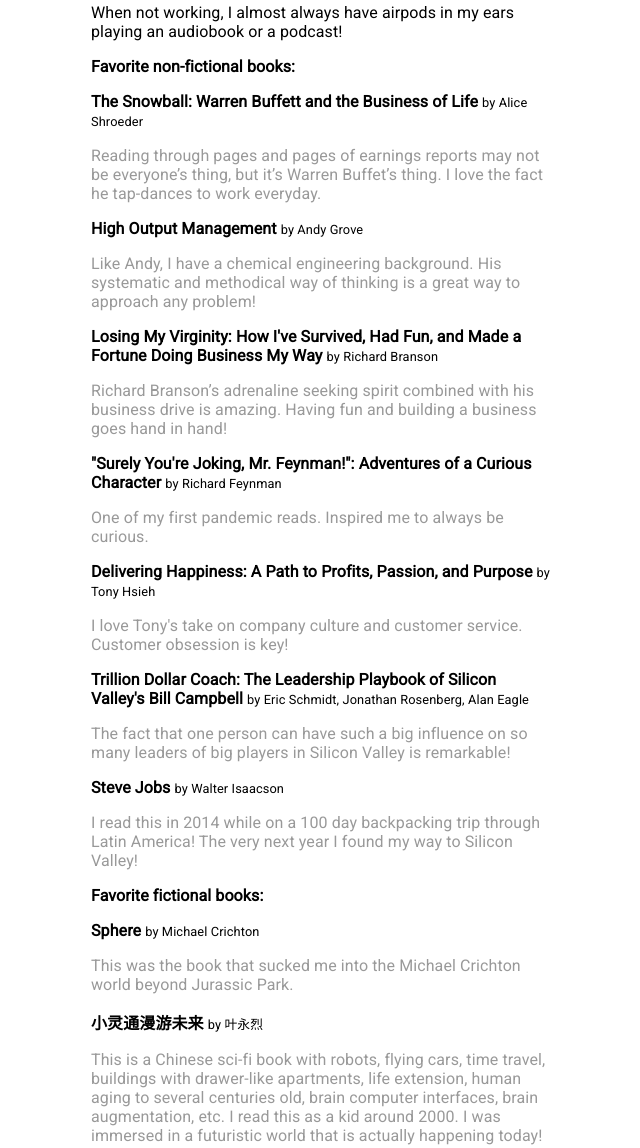
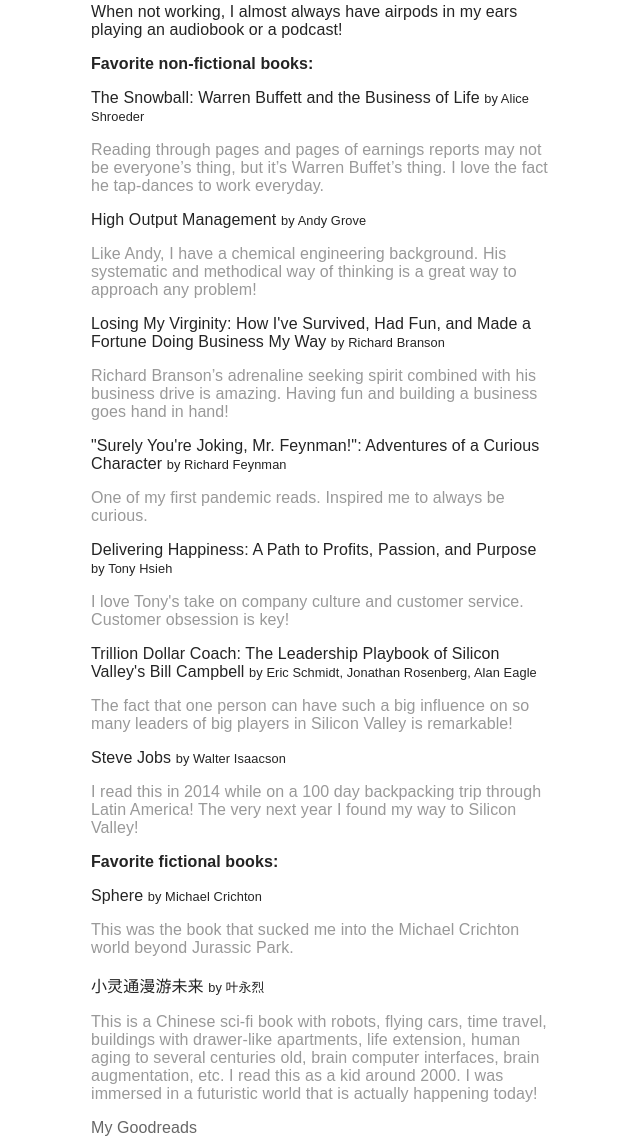
Before and after one commit to lina/lina.github.io, a plain HTML site: page index.html in a window 1280 px wide. Shown: the part 78-1226 px from the top of the page, without its empty margins (129-769 px from the left). Drawn offline with Linux system fonts and the light colour scheme.

Commit message:
[font] rm roboto

```diff
--- a/index.html
+++ b/index.html
@@ -33,42 +33,42 @@
                 <p></p>
                 <p class="book-types">Favorite non-fictional books:</p>
                 <p></p>
-                <p><b>The Snowball: Warren Buffett and the Business of Life</b> <span class="book-author">by Alice Shroeder</span></p>
+                <p><span>The Snowball: Warren Buffett and the Business of Life</span> <span class="book-author">by Alice Shroeder</span></p>
                 <p class="book-thoughts">Reading through pages and pages of earnings reports may not be everyone’s thing, but it’s Warren Buffet’s thing. I love the fact he tap-dances to work everyday.</p>
                 <p></p>
                 <p></p>
-                <p><b>High Output Management</b> <span class="book-author">by Andy Grove</span></p>
+                <p><span>High Output Management</span> <span class="book-author">by Andy Grove</span></p>
                 <p class="book-thoughts">Like Andy, I have a chemical engineering background. His systematic and methodical way of thinking is a great way to approach any problem!</p>
                 <p></p>
                 <p></p>
-                <p><b>Losing My Virginity: How I've Survived, Had Fun, and Made a Fortune Doing Business My Way</b> <span class="book-author">by Richard Branson</span></p>
+                <p><span>Losing My Virginity: How I've Survived, Had Fun, and Made a Fortune Doing Business My Way</span> <span class="book-author">by Richard Branson</span></p>
                 <p class="book-thoughts">Richard Branson’s adrenaline seeking spirit combined with his business drive is amazing. Having fun and building a business goes hand in hand!</p>
                 <p></p>
                 <p></p>
-                <p><b>"Surely You're Joking, Mr. Feynman!": Adventures of a Curious Character</b> <span class="book-author">by Richard Feynman</span></p>
+                <p><span>"Surely You're Joking, Mr. Feynman!": Adventures of a Curious Character</span> <span class="book-author">by Richard Feynman</span></p>
                 <p class="book-thoughts">One of my first pandemic reads. Inspired me to always be curious.</p>
                 <p></p>
                 <p></p>
-                <p><b>Delivering Happiness: A Path to Profits, Passion, and Purpose</b> <span class="book-author">by Tony Hsieh</span></p>
+                <p><span>Delivering Happiness: A Path to Profits, Passion, and Purpose</span> <span class="book-author">by Tony Hsieh</span></p>
                 <p class="book-thoughts">I love Tony's take on company culture and customer service. Customer obsession is key!</p>
                 <p></p>
                 <p></p>
-                <p><b>Trillion Dollar Coach: The Leadership Playbook of Silicon Valley's Bill Campbell</b> <span class="book-author">by Eric Schmidt, Jonathan Rosenberg, Alan Eagle</span></p>
+                <p><span>Trillion Dollar Coach: The Leadership Playbook of Silicon Valley's Bill Campbell</span> <span class="book-author">by Eric Schmidt, Jonathan Rosenberg, Alan Eagle</span></p>
                 <p class="book-thoughts">The fact that one person can have such a big influence on so many leaders of big players in Silicon Valley is remarkable!</p>
                 <p></p>
                 <p></p>
-                <p><b>Steve Jobs</b> <span class="book-author">by Walter Isaacson</span></p>
+                <p><span>Steve Jobs</span> <span class="book-author">by Walter Isaacson</span></p>
                 <p class="book-thoughts">I read this in 2014 while on a 100 day backpacking trip through Latin America! The very next year I found my way to Silicon Valley!</p>
                 <p></p>
                 <p></span></p>
                 <p class="book-types">Favorite fictional books:</p>
                 <!-- <p></p> -->
                 <p></p>
-                <p><b>Sphere</b> <span class="book-author">by Michael Crichton</span></p>
+                <p><span>Sphere</span> <span class="book-author">by Michael Crichton</span></p>
                 <p class="book-thoughts">This was the book that sucked me into the Michael Crichton world beyond Jurassic Park.</p>
                 <p></p>
                 <p></p>
-                <p><b>小灵通漫游未来</b> <span class="book-author">by 叶永烈</span></p>
+                <p><span>小灵通漫游未来</span> <span class="book-author">by 叶永烈</span></p>
                 <p class="book-thoughts">This is a Chinese sci-fi book with robots, flying cars, time travel, buildings with drawer-like apartments, life extension, human aging to several centuries old, brain computer interfaces, brain augmentation, etc. I read this as a kid around 2000. I was immersed in a futuristic world that is actually happening today!</p>
                 <p></p>
                 <p></p>
--- a/style1.css
+++ b/style1.css
@@ -1,4 +1,4 @@
-@import url('https://fonts.googleapis.com/css?family=Roboto');
+/* @import url('https://fonts.googleapis.com/css?family=Roboto'); */
 /* Styles to create the layout */
 * {
     box-sizing: border-box;
@@ -9,7 +9,8 @@ body, html {
     padding: 0;
     height: 100%;
     letter-spacing: 0.1px;
-    font-family: 'Roboto', sans-serif;
+    font-family: sans-serif;
+    color:rgb(36, 36, 36)
 }
 
 #container {
```
